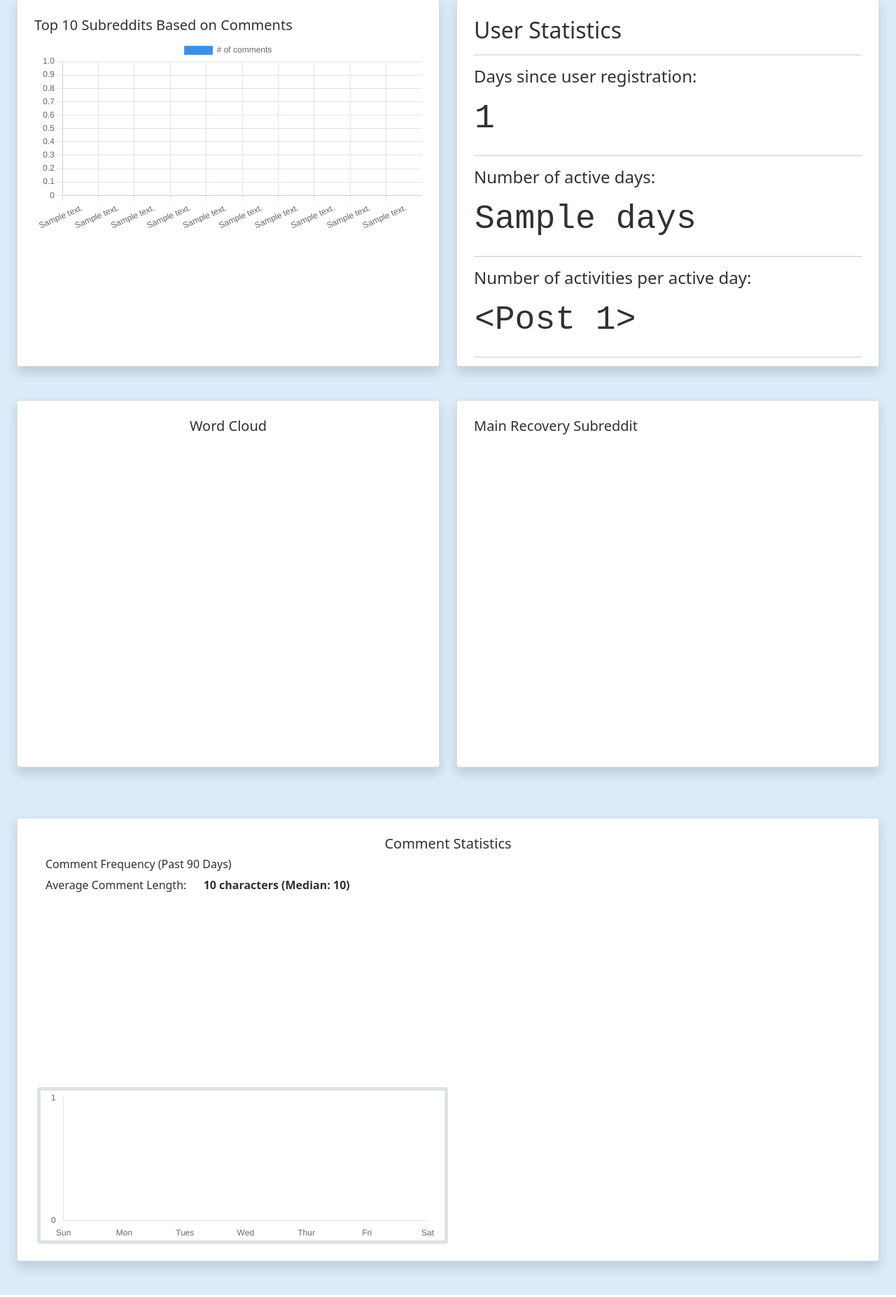
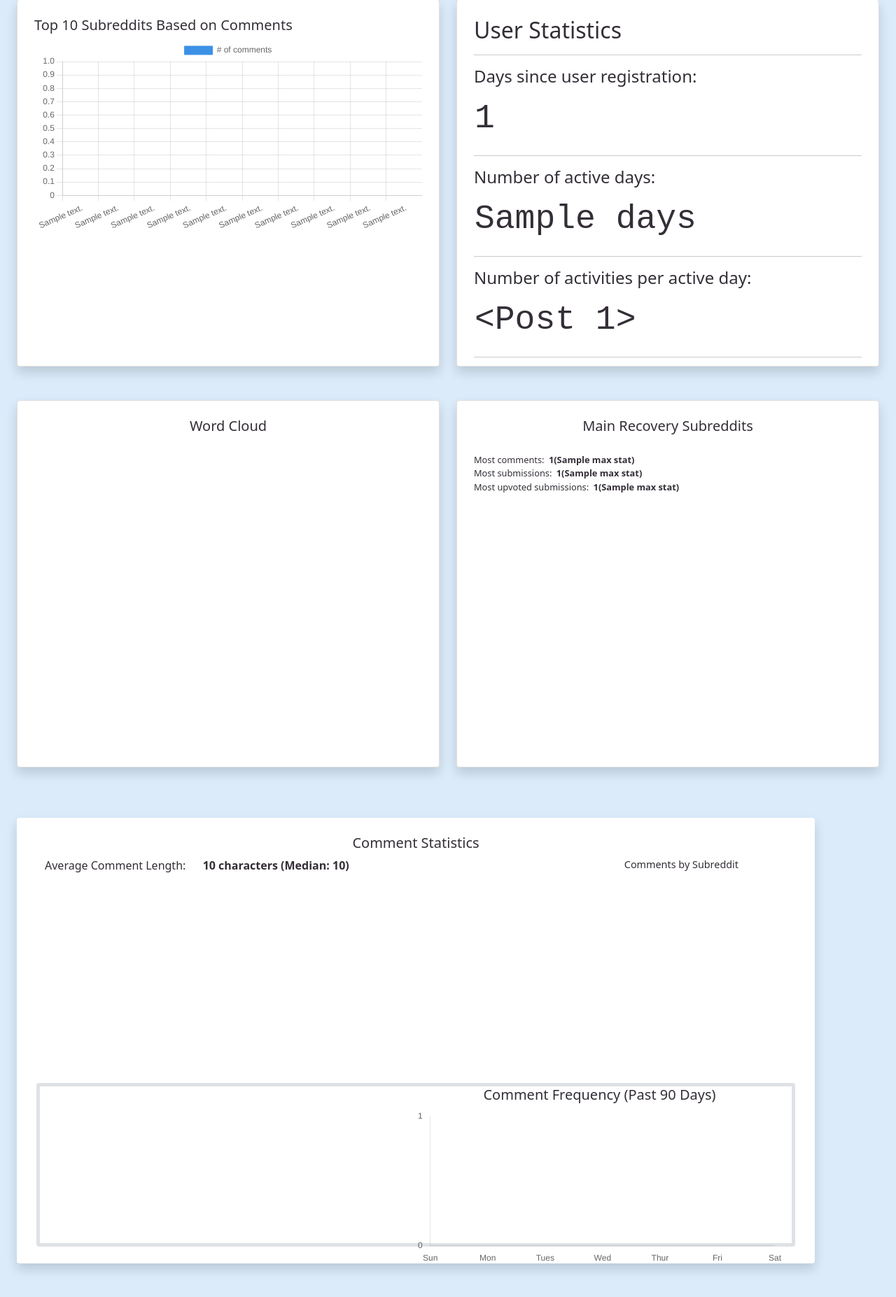
Before and after one commit to lawndarts/Reddit-Recovery-Dashboard, a Flask app: template dashboard/templates/dashboard.html in a window 1280 px wide. Shown: the part 675-2529 px from the top of the page at 70% size. Run offline with Flask 2, Linux system fonts and the light colour scheme; tables that the repository leaves empty hold one stand-in row (values such as "Sample post"); the template is opened without the code that fills it: values that come from a table or form of the project are taken from there, most other values are stand-ins (such as "Sample title", 1, 10 or a date in 2020); a map, chart or similar area stays blank.

Commit message:
Dashboard updates
Moved word cloud into comment stats section.

```diff
--- a/dashboard/stats.py
+++ b/dashboard/stats.py
@@ -117,7 +117,7 @@ def activityCountSubreddit(comments, submissions):
 
 def getMax(theDict):
     max_key = max(theDict, key=theDict.get)
-    return max_key
+    return max_key, theDict[max_key]
 
 def wordsDict(comments, size):
     start = time.time()
--- a/dashboard/templates/dashboard.html
+++ b/dashboard/templates/dashboard.html
@@ -88,18 +88,22 @@ Dashboard
           <div class="card shadow p-2  mb-5 bg-white rounded">
             <div class="card-body">
               <h5 class="card-title d-flex justify-content-center">Word Cloud</h5>
-              <div class="row-md pt-5" style="max-width: 100%;">
-                <div id="wordCloud"></div>
-              </div>
+
 
             </div>
           </div>
         </div>
         <div class="col-sm-6">
           <div class="card shadow p-2  mb-5 bg-white rounded">
-            <div class="card-body">
-              <h5 class="card-title">Main Recovery Subreddit</h5>
-              <div></div>
+            <div class="card-body flex-column">
+              <h5 class="card-title lead text-center">Main Recovery Subreddits</h5>
+              <div>
+                <p class="" style="font-size: .8em;"><br>
+                  Most comments:&ensp;<strong>{{ maxStats[0][0] }}({{ maxStats[0][1] }})</strong><br>
+                  Most submissions:&ensp;<strong>{{ maxStats[1][0] }}({{ maxStats[1][1] }})</strong><br>
+                  Most upvoted submissions:&ensp;<strong>{{ maxStats[2][0] }}({{ maxStats[2][1] }})</strong><br>
+                </p>
+              </div>
               <p class="card-text"></p>
             </div>
           </div>
@@ -107,29 +111,41 @@ Dashboard
       </div>
   </main>
   <!-- comment stats section -->
-    <div class="card shadow p-2  mb-5 bg-white rounded px-4 m-4 mb-0">
+    <div class="container shadow p-2  mb-5 bg-white rounded px-4 m-4 mb-0">
       <div class="card-body">
         <div class="d-flex pb-0 mb-0 justify-content-center">
-          <h5 class="mb-0"> Comment Statistics</h5>
+          <div>
+            <h5 class="mb-0"> Comment Statistics</h5>
+          </div>
+
         </div>
         <div class="row d-flex justify-content-between">
           <!-- first column row 1-->
           <div class="d-flex flex-column mt-2" style="width: 70%;">
-              <h6 class="card-title d-flex">Comment Frequency (Past 90 Days)</h6>
+
 
               <p class="card-text" >Average Comment Length: &emsp;
                 <strong>{{ avgStats[0] }} characters (Median: {{ avgStats[1] }})</strong></p>
           </div>
           <!-- second column row 1-->
           <div class="d-flex flex-column mt-2 justify-content-center" style="width: 30%;">
-            <!-- <h6 class="card-title d-flex">Comments by Subreddit</h6> -->
+            <p class="lead align-self-center pb-0 mb-0" style="font-size: .9em;">Comments by Subreddit</p>
               <canvas class="pchart p-4" id="pieChart1" style="max-width: 100%; width: 100%; height: 100%;"></canvas>
 
           </div>
-          <div class="border border-5 rounded" style="height: 14em; max-width: 50%;
-            width: 50%;">
-            <canvas id="myChart" style=" max-height: 100%;"></canvas>
+            <div class="d-flex border border-5 rounded justify-content-center" style="width: 100%;">
+              <div style="width: 50%;">
+                <div class="row-md mt-5 pt-5 pe-4" style="max-width: 100%;">
+                  <div id="wordCloud"></div>
+                </div>
+              </div>
+              <div class=" d-flex flex-column" style="height: 14em; max-width: 50%;
+              width: 50%;">
+              <h6 class="card-title lead align-self-center">Comment Frequency (Past 90 Days)</h6>
+              <canvas id="myChart" style=" max-height: 100%;"></canvas>
+            </div>
           </div>
+
         </div>
 
         </div>
```
Also changed, not shown: dashboard/routes.py (+4 -4 lines).
